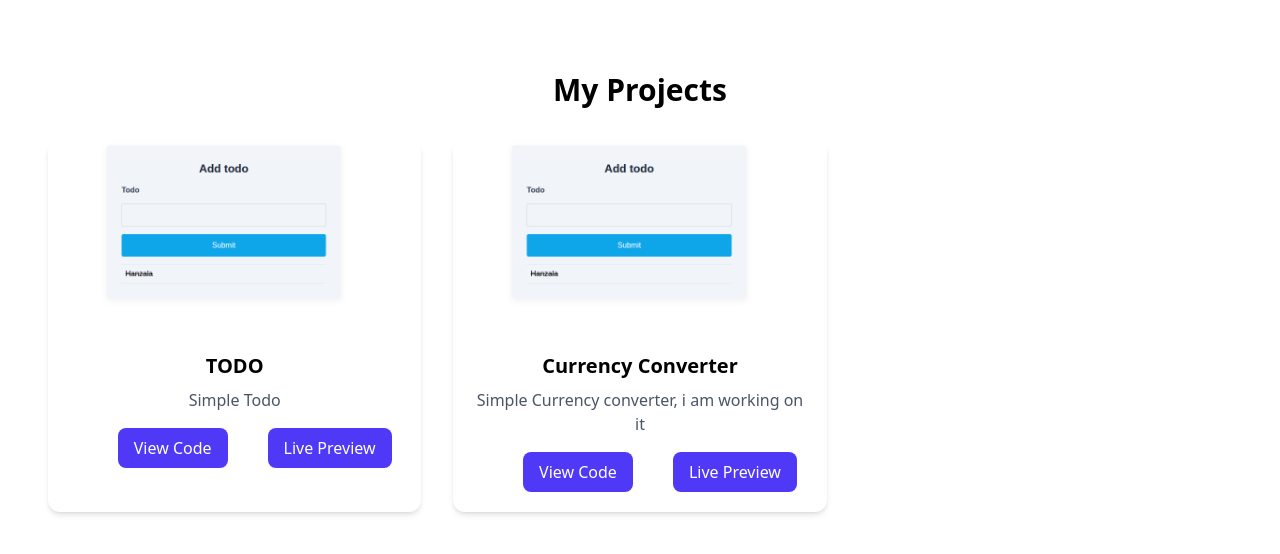
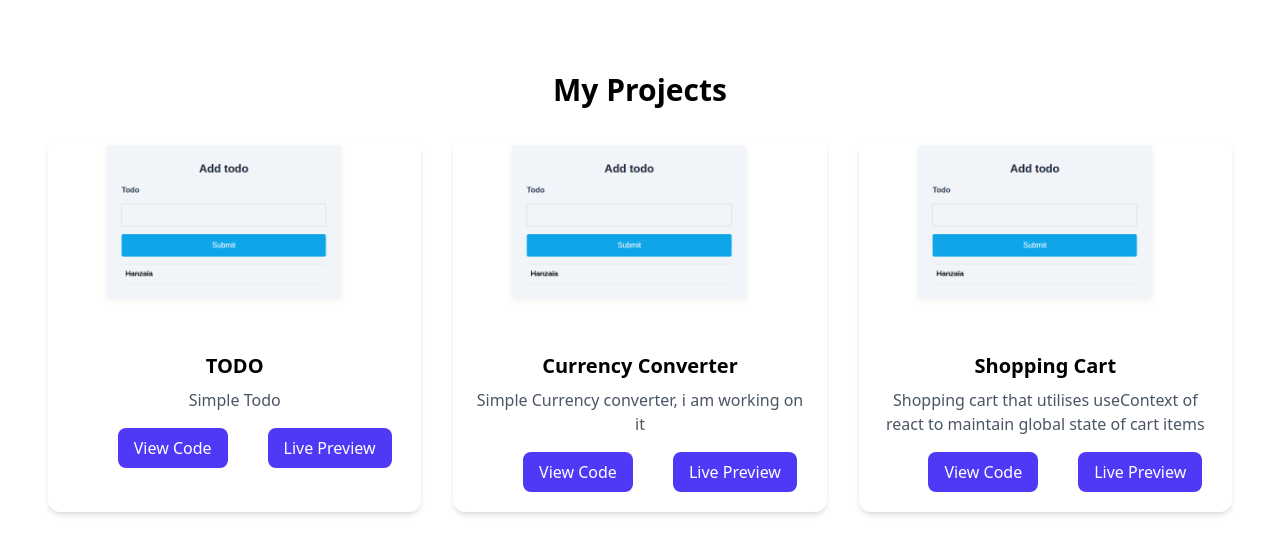
Before and after one commit to hanzalakhan010/MyProjects, a React (Vite) app: page / in a window 1280 px wide. Shown: the top 554 px of the page. Built offline with nearby package versions, Linux system fonts and the light colour scheme.

Commit message:
registered Shopping cart project

```diff
--- a/src/data/projects.ts
+++ b/src/data/projects.ts
@@ -21,6 +21,15 @@ export const projects: Project[] = [
     code: "https://github.com/hanzalakhan010/MyProjects/tree/main/src/pages/Todo",
     desc: "Simple Currency converter, i am working on it",
   },
+  {
+    name: "Shopping Cart",
+    link: "https://shooopingcart.netlify.app/",
+    image: "/todoImg.png",
+    code: "https://github.com/hanzalakhan010/shopping-cart",
+    desc: `Shopping cart that utilises useContext of react to maintain global
+          state of cart items
+         `,
+  },
 ];
 
 export const todoProjects: Partial<Project>[] = [
```
